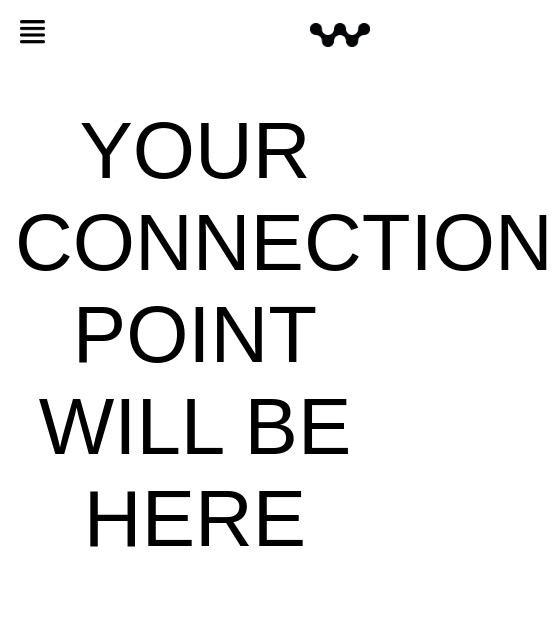
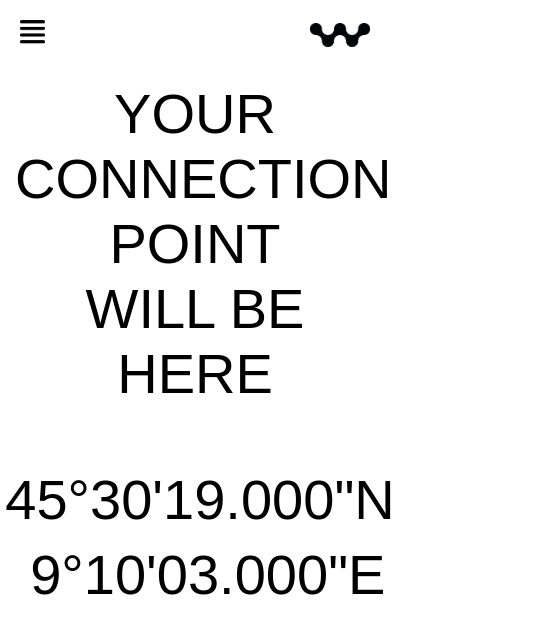
Before and after one commit to giuliiaca/WOODWIDEWEB, a website with bundled scripts: page homepage.html in a window 390 px wide. Shown: the top 642 px of the page, 553 px wide, since content can reach past the window. Built offline with nearby package versions, Linux system fonts and the light colour scheme.

Commit message:
connection

```diff
--- a/style.css
+++ b/style.css
@@ -777,7 +777,8 @@ button:hover {
   }
 
   #grande {
-    font-size: 5rem;
+    font-size: 3.5rem;
+    text-align: center;
   }
   #titolo {
     text-align: center;
```
